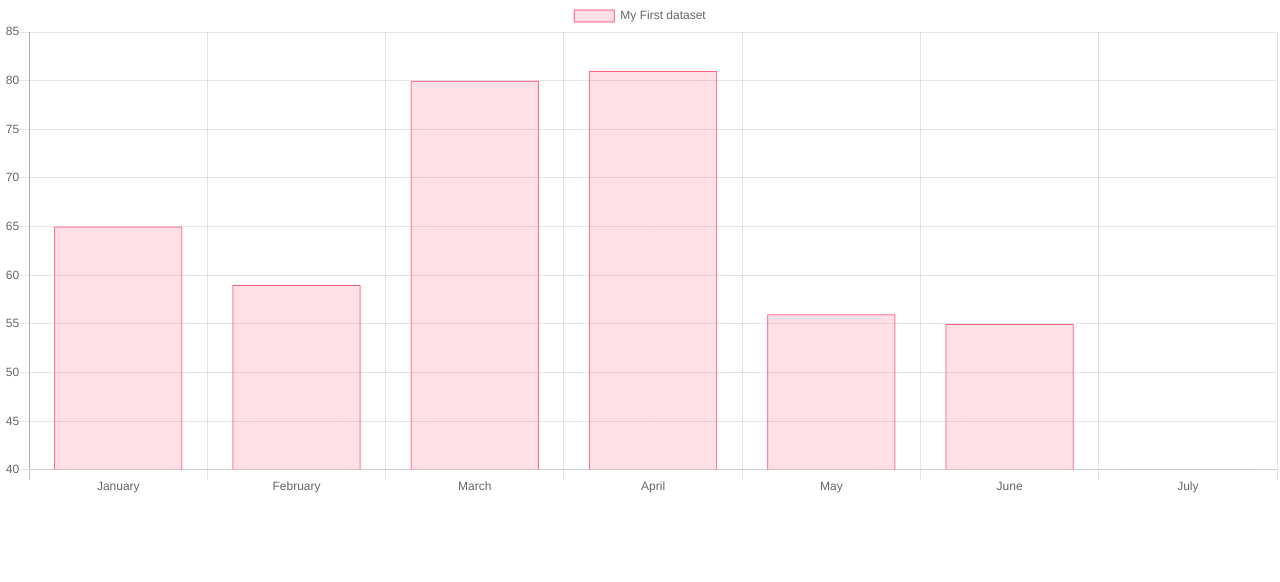
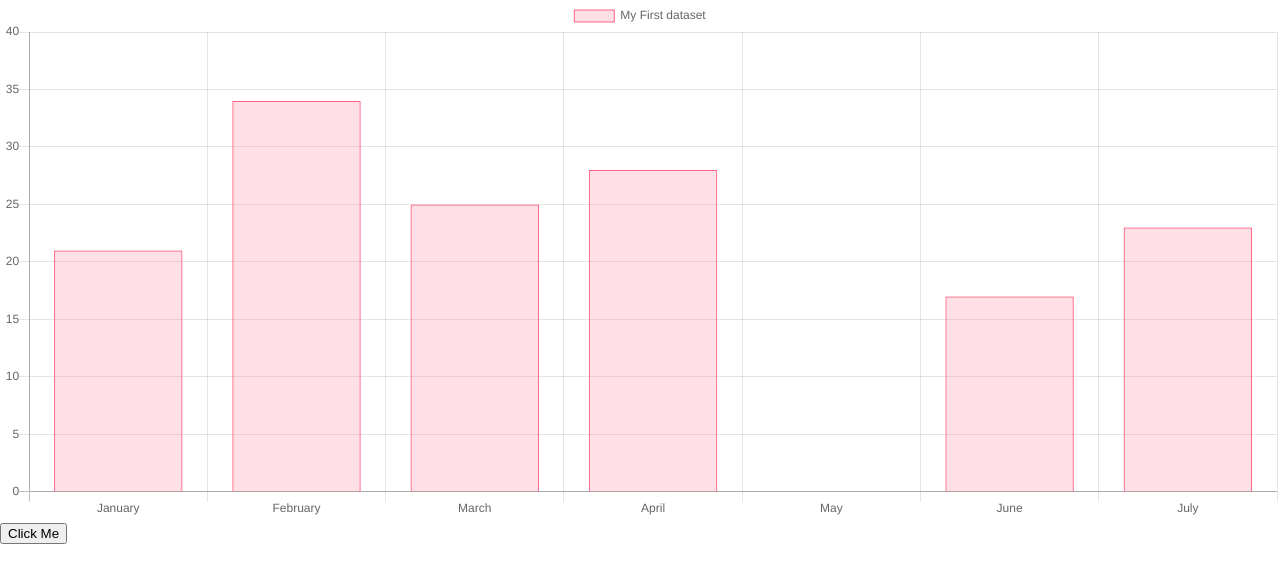
Before and after one commit to rohitkrishna094/react-sort, a React (Create React App) app: page / in a window 1280 px wide. Shown: the top 582 px of the page. Built offline with nearby package versions, Linux system fonts and the light colour scheme.

Commit message:
added dispatch, state, charts movement

```diff
--- a/src/components/VerticalBar/VerticalBar.js
+++ b/src/components/VerticalBar/VerticalBar.js
@@ -4,7 +4,18 @@ import { connect } from 'react-redux';
 import { nextIteration } from '../../store/actions/chartActions';
 
 class VerticalBar extends Component {
-  data = {
+  state = { array: [] };
+
+  options = {
+    maintainAspectRatio: false
+  };
+
+  handleClick = e => {
+    // console.log('Clicked', this.props);
+  };
+
+  render() {
+    const data = {
       labels: ['January', 'February', 'March', 'April', 'May', 'June', 'July'],
       datasets: [
         {
@@ -14,20 +25,26 @@ class VerticalBar extends Component {
           borderWidth: 1,
           hoverBackgroundColor: 'rgba(255,99,132,0.4)',
           hoverBorderColor: 'rgba(255,99,132,1)',
-        data: [65, 59, 80, 81, 56, 55, 40]
+          data: this.props.array
         }
       ]
     };
 
-  options = {
-    maintainAspectRatio: false
-  };
-
-  render() {
-    console.log(this.props.getNextArray([2, 3, 4], 2));
-    return <Bar data={this.data} width={100} height={500} options={this.options} onElementsClick={this.handleClick} />;
+    this.props.getNextArray(this.state.array, 3);
+    return (
+      <div>
+        <Bar data={data} width={100} height={500} options={this.options} />
+        <button onClick={this.handleClick}>Click Me</button>
+      </div>
+    );
   }
 }
+
+const mapStateToProps = state => {
+  return {
+    array: state.chart.array
+  };
+};
 
 const mapDispatchToProps = dispatch => {
   return {
@@ -36,6 +53,6 @@ const mapDispatchToProps = dispatch => {
 };
 
 export default connect(
-  null,
+  mapStateToProps,
   mapDispatchToProps
 )(VerticalBar);
--- a/src/store/actions/chartActions.js
+++ b/src/store/actions/chartActions.js
@@ -1,7 +1,9 @@
 export const nextIteration = (array, currentIteration) => {
   return (dispatch, getState) => {
-    later(2000)
-      .then(() => dispatch({ type: 'NEXT_ITERATION', payload: { array, currentIteration } }))
+    later(1000)
+      .then(() => {
+        dispatch({ type: 'NEXT_ITERATION', payload: { array, currentIteration } });
+      })
       .catch(err => console.log(err));
   };
 };
--- a/src/store/reducers/chartReducer.js
+++ b/src/store/reducers/chartReducer.js
@@ -1,9 +1,10 @@
-const initalState = { array: [25, 60, 1, 3, 67, 4] };
+const initialState = { array: [25, 60, 1, 3, 67, 4, -1] };
 
-const chartReducer = (state = initalState, action) => {
+const chartReducer = (state = initialState, action) => {
   switch (action.type) {
     case 'NEXT_ITERATION':
-      return state;
+      const tempArray = Array.from({ length: 40 }, () => Math.floor(Math.random() * 40));
+      return { ...state, array: tempArray };
     default:
       return state;
   }
```
Lines whose indentation alone changed are shown as unchanged.
